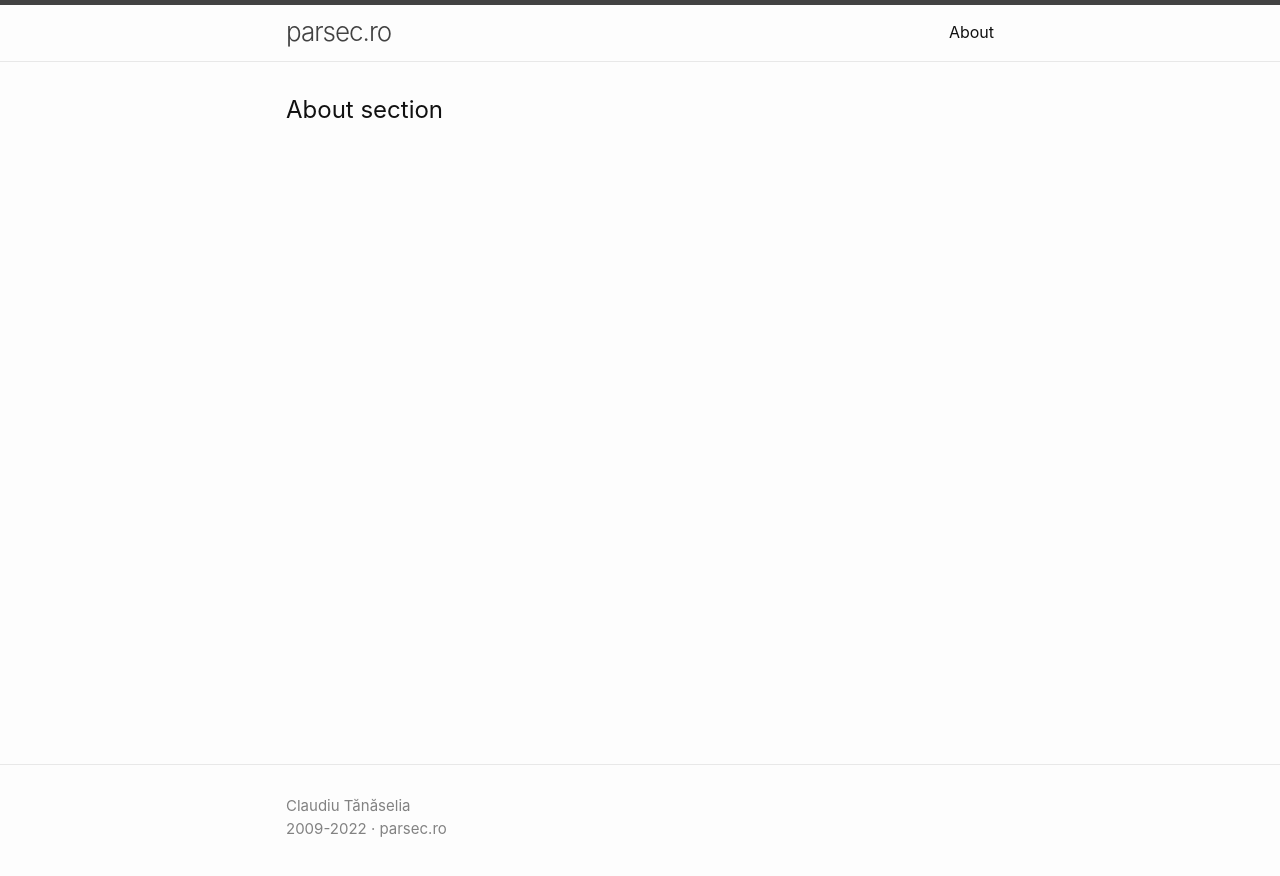
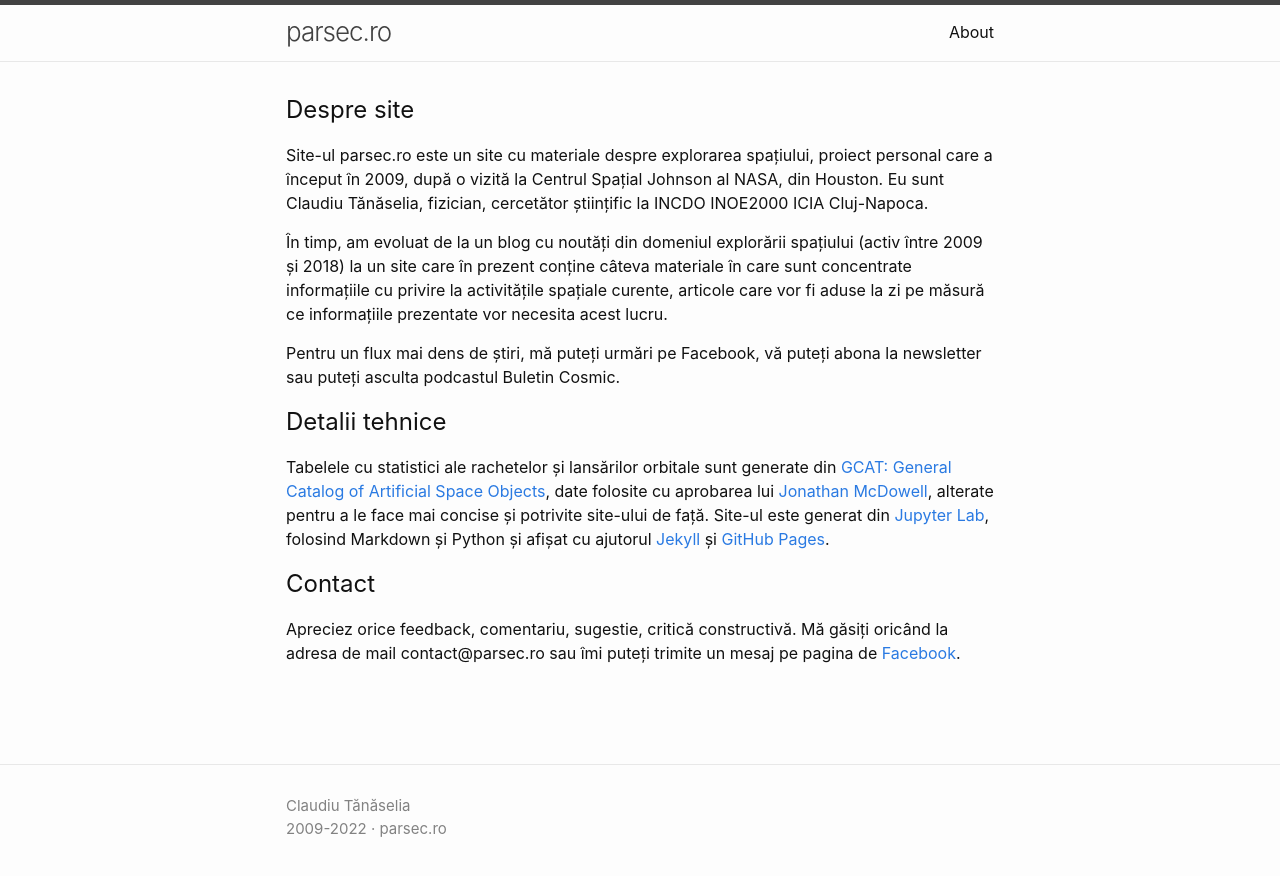
Before and after one commit to ctanas/parsec-jupyter, a Jekyll site: the page built from about.md, in a window 1280 px wide. Shown: the top 876 px of the page. Built offline with Jekyll 4.4.1, drawn with Linux system fonts in a browser that asks for light colours.

Commit message:
Update about.md

```diff
--- a/about.md
+++ b/about.md
@@ -3,4 +3,15 @@ layout: default
 title: About
 ---
 
-## About section
+## Despre site
+Site-ul parsec.ro este un site cu materiale despre explorarea spațiului, proiect personal care a început în 2009, după o vizită la Centrul Spațial Johnson al NASA, din Houston. Eu sunt Claudiu Tănăselia, fizician, cercetător științific la INCDO INOE2000 ICIA Cluj-Napoca.
+
+În timp, am evoluat de la un blog cu noutăți din domeniul explorării spațiului (activ între 2009 și 2018) la un site care în prezent conține câteva materiale în care sunt concentrate informațiile cu privire la activitățile spațiale curente, articole care vor fi aduse la zi pe măsură ce informațiile prezentate vor necesita acest lucru.
+
+Pentru un flux mai dens de știri, mă puteți urmări pe Facebook, vă puteți abona la newsletter sau puteți asculta podcastul Buletin Cosmic.
+
+## Detalii tehnice
+Tabelele cu statistici ale rachetelor și lansărilor orbitale sunt generate din [GCAT: General Catalog of Artificial Space Objects](https://planet4589.org/space/gcat/), date folosite cu aprobarea lui [Jonathan McDowell](https://planet4589.org), alterate pentru a le face mai concise și potrivite site-ului de față. Site-ul este generat din [Jupyter Lab](https://jupyter.org), folosind Markdown și Python și afișat cu ajutorul [Jekyll](https://jekyllrb.com) și [GitHub Pages](https://pages.github.com).
+
+## Contact
+Apreciez orice feedback, comentariu, sugestie, critică constructivă. Mă găsiți oricând la adresa de mail contact@parsec.ro sau îmi puteți trimite un mesaj pe pagina de [Facebook](https://www.facebook.com/claudiu.tanaselia).
```
